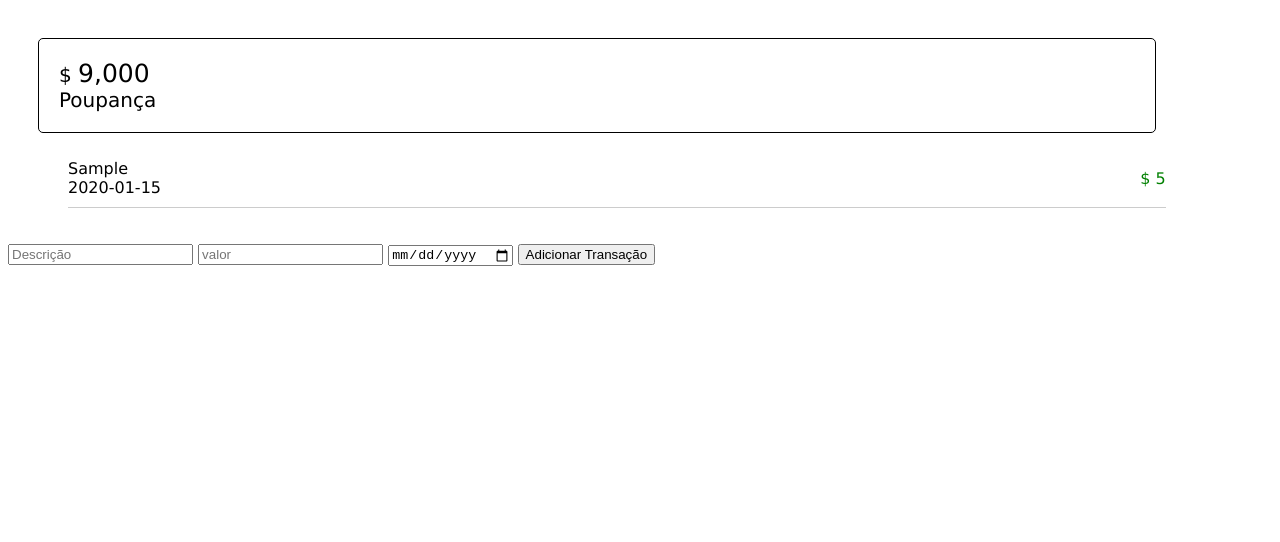
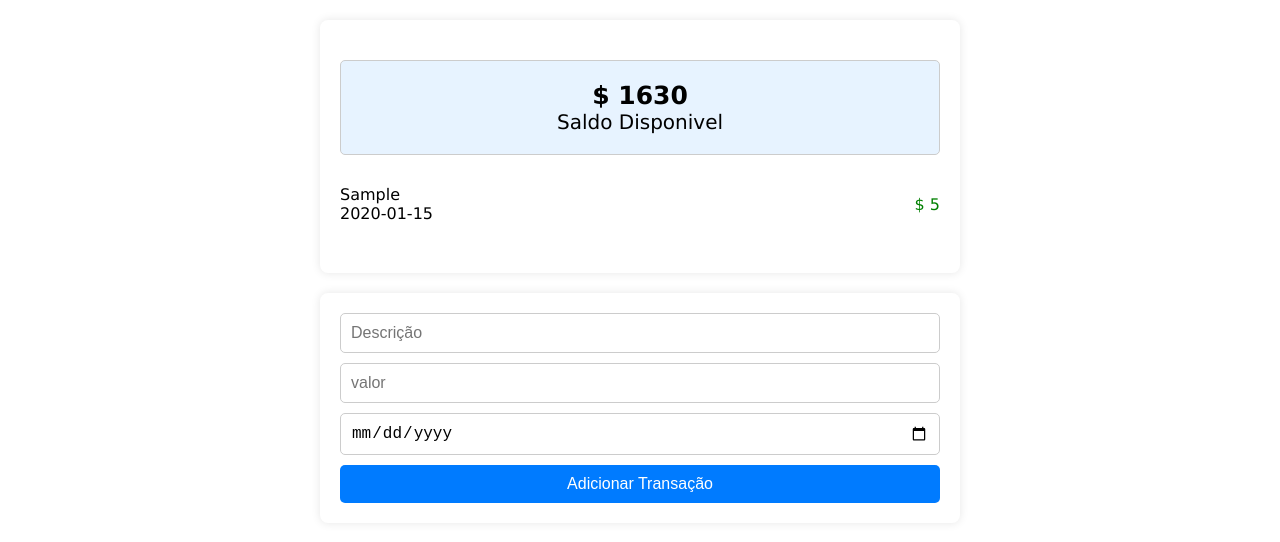
Before and after one commit to bruninhopunisher/BancoDimDim, a plain HTML site: page historico.html in a window 1280 px wide. Both pictures are taken after typing "Sample", "5", "2020-01-15" into the empty fields and a click on the button "Adicionar Transação". Drawn offline with Linux system fonts and the light colour scheme.

Commit message:
atualização

```diff
--- /dev/null
+++ b/css/cadastro.css
@@ -0,0 +1,68 @@
+
+body{
+    background-color: #c9d6ff;
+    background: linear-gradient(to right, #fdfdf2, #ffff);
+    text-align: center;
+    justify-content: center;
+    flex-direction: column;
+    height: 100vh;
+    }
+
+
+    form {
+        position: absolute;
+        top: 50%;
+        left: 50%;
+        transform: translate(-50%, -50%);
+        width: 50%;
+        background-color: #fdfdf2;
+        padding: 30px 35px;
+        border-radius: 10px;
+        box-shadow: 0px 10px 40px #00000056;
+    }
+
+
+    button{
+    background-color: #f6f6cb;
+     color: #000;
+    font-size: 12px;
+     padding: 10px 45px;
+    border: 1px solid transparent;
+    border-radius: 8px;
+    font-weight: 600;
+    letter-spacing: 0.5px;
+    text-transform: uppercase;
+    margin-top: 10px;
+    cursor: pointer;
+    }
+
+    button.hidden{
+    background-color: transparent;
+    border-color: #fff;
+    }
+
+    h1{
+    color: rgb(0, 0, 0);
+    font-size: 44px;
+    line-height: 20px;
+    letter-spacing: 0.3px;
+    margin: 20px 0;
+    }
+
+    input{
+    background-color: #eee;
+    border: none;
+    margin: 8px 0;
+    padding: 10px 1px;
+    font-size: 13px;
+    border-radius: 8px;
+    width: 100%;
+    outline: none;
+    }
+
+    a{
+    color: #fff;
+    font-size: 13px;
+    text-decoration: none;
+     margin: 15px 0 10px;
+    }
--- a/css/historico.css
+++ b/css/historico.css
@@ -4,44 +4,95 @@ body {
     font-family: Verdana, Geneva, Tahoma, sans-serif;
 }
 
-section.conta {
-    display: block;
-    width: 90%;
-    height: 100%;
+
+
+ /* #f4f4f4; */
+
+
+#historicoTransacoes {
     padding: 20px;
-    margin: auto 0;
+    background-color: white;
+    border-radius: 8px;
+    box-shadow: 0 0 10px rgba(0, 0, 0, 0.1);
+    margin: 20px auto;
+    max-width: 600px;
 }
 
-section.conta p.poupanca{
-    border: solid 1px;
+section.conta {
+    margin-bottom: 20px;
+}
+
+section.conta p.poupanca {
+    border: solid 1px #ccc;
     padding: 20px;
     border-radius: 5px;
-    margin: 10PX;
+    background-color: #e7f3ff;
     font-size: 20px;
+    text-align: center;
 }
 
-section.conta p.poupanca span.total{
+section.conta p.poupanca span.total {
     font-size: 25px;
+    font-weight: bold;
 }
 
-ul.history{
-    display: flex;
-    flex-direction: column;
+ul.history {
+    list-style: none;
+    padding: 0;
 }
 
-ul.history li{
-    list-style: none;
-    border-bottom: solid 1px #ccc;
+ul.history li {
     display: flex;
     justify-content: space-between;
     align-items: center;
+    border-bottom: solid 1px #ccc;
     padding: 10px 0;
 }
 
-span.transacaoPos{
+ul.history li:last-child {
+    border-bottom: none;
+}
+
+span.transacaoPos {
     color: green;
 }
 
-span.transacaoNeg{
+span.transacaoNeg {
     color: red;
 }
+
+#form-transacoes {
+    display: flex;
+    flex-direction: column;
+    gap: 10px;
+    max-width: 600px;
+    margin: 0 auto;
+    padding: 20px;
+    background-color: white;
+    border-radius: 8px;
+    box-shadow: 0 0 10px rgba(0, 0, 0, 0.1);
+}
+
+#form-transacoes input, #form-transacoes button {
+    padding: 10px;
+    border-radius: 5px;
+    border: 1px solid #ccc;
+    font-size: 16px;
+}
+
+#form-transacoes input:focus, #form-transacoes button:focus {
+    outline: none;
+    border-color: #007BFF;
+}
+
+#form-transacoes button {
+    background-color: #007BFF;
+    color: white;
+    border: none;
+    cursor: pointer;
+    transition: background-color 0.3s ease;
+}
+
+#form-transacoes button:hover {
+    background-color: #0056b3;
+}
--- a/css/servicos.css
+++ b/css/servicos.css
@@ -11,8 +11,9 @@
     width: 100%;
     display: flex;
     gap: 14px;
-    margin-top: 22px;
-    margin: auto;
+    margin-left: 15%;
+
+    flex-wrap: wrap;
 }
 
  .card {
--- a/historico.html
+++ b/historico.html
@@ -9,7 +9,7 @@
 <body>
     <div id="historicoTransacoes">
         <section class="conta">
-            <p class="poupanca">$ <span class="total"> 9,000 </span><br><span>Poupança</span></p>
+            <p class="poupanca"><span id="total_val" class="total"></span><br><span>Saldo Disponivel</span></p>
 
         <ul class="history">
 
```
Also changed, not shown: cadastro.html (added, +145 -0 lines), index.html (+18 -1 lines).
